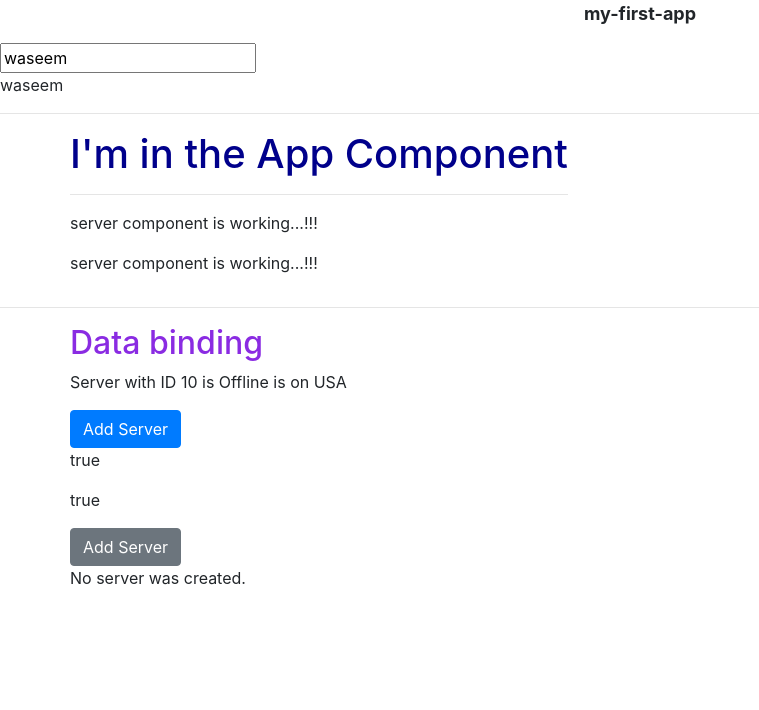
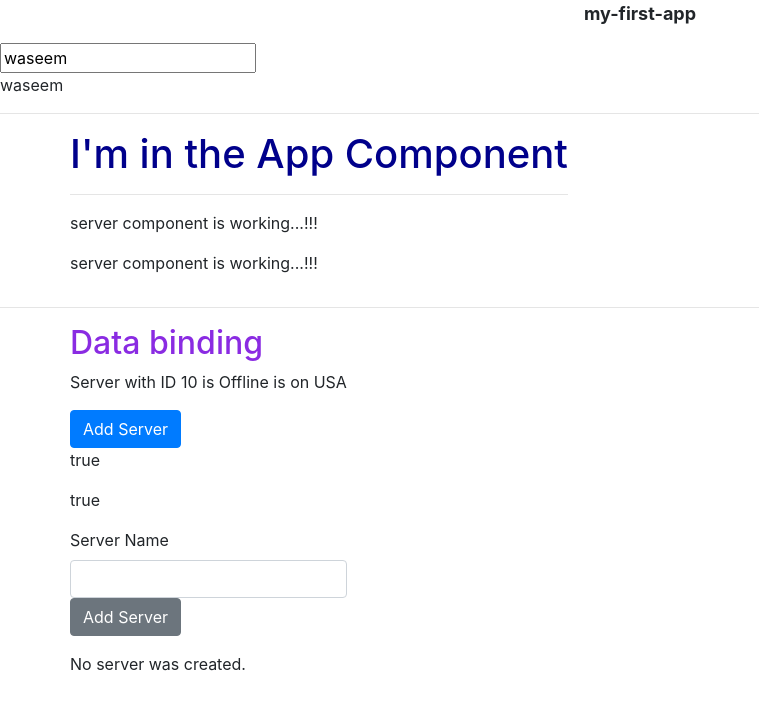
Before and after one commit to waseemkhan218/AP-001-ANGULAR, an Angular app: page / in a window 1280 px wide. Shown: the top 710 px of the page, without its empty margins (0-759 px from the left). Built offline with nearby package versions, Linux system fonts and the light colour scheme.

Commit message:
Passing and using data with event binding

```diff
--- a/src/app/data-binding/data-binding.component.html
+++ b/src/app/data-binding/data-binding.component.html
@@ -10,5 +10,9 @@
 <p [innerText]="allowNewServer"></p>
 
 <!-- WORK: Event Binding: listening to user. the syntax is (click)="<method-name>"-->
-<button class="btn btn-secondary" [disabled]="!allowNewServer" (click)="onCreateServer(2)">Add Server</button>
+<label>Server Name</label>
+<input type="text" class="form-control"
+(input)="onUpdateServerName($event)">
+<button class="btn btn-secondary" [disabled]="!allowNewServer" (click)="onCreateServer()">Add Server</button>
+<p>{{ serverName }}</p>
 <p>{{ serverCreationStatus }}</p>
--- a/src/app/data-binding/data-binding.component.ts
+++ b/src/app/data-binding/data-binding.component.ts
@@ -14,6 +14,7 @@
   public allowNewServer: boolean = false;
   // WORK: Event Binding: Listening to user.
   public serverCreationStatus: string = 'No server was created.';
+  public serverName: string = '';
 
   constructor() {
     // WORK: Property Binding: SetTimeout on button
@@ -25,13 +26,18 @@
 
   ngOnInit(): void {
   }
-
+// WORK: String interpolation
   getServerZone() {
     return this.serverZone;
   }
 
-  onCreateServer(number: any) {
+  // WORK: Event Binding: listening to user and displaying the text
+  onCreateServer() {
     this.serverCreationStatus = 'Server is created now.';
   }
 
+  onUpdateServerName(event: Event) {
+    this.serverName = (<HTMLInputElement>event.target).value;
+  }
+
 }
```
